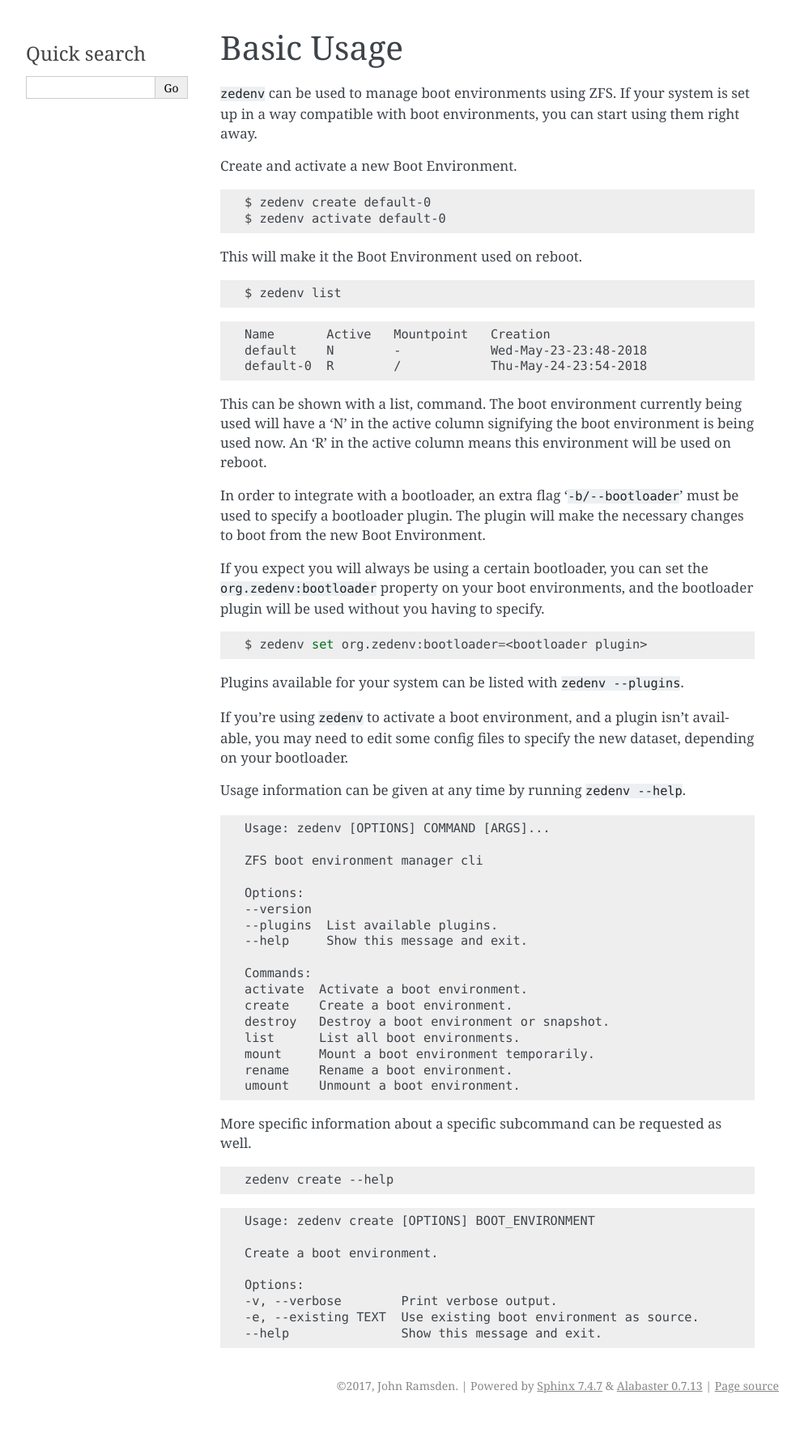
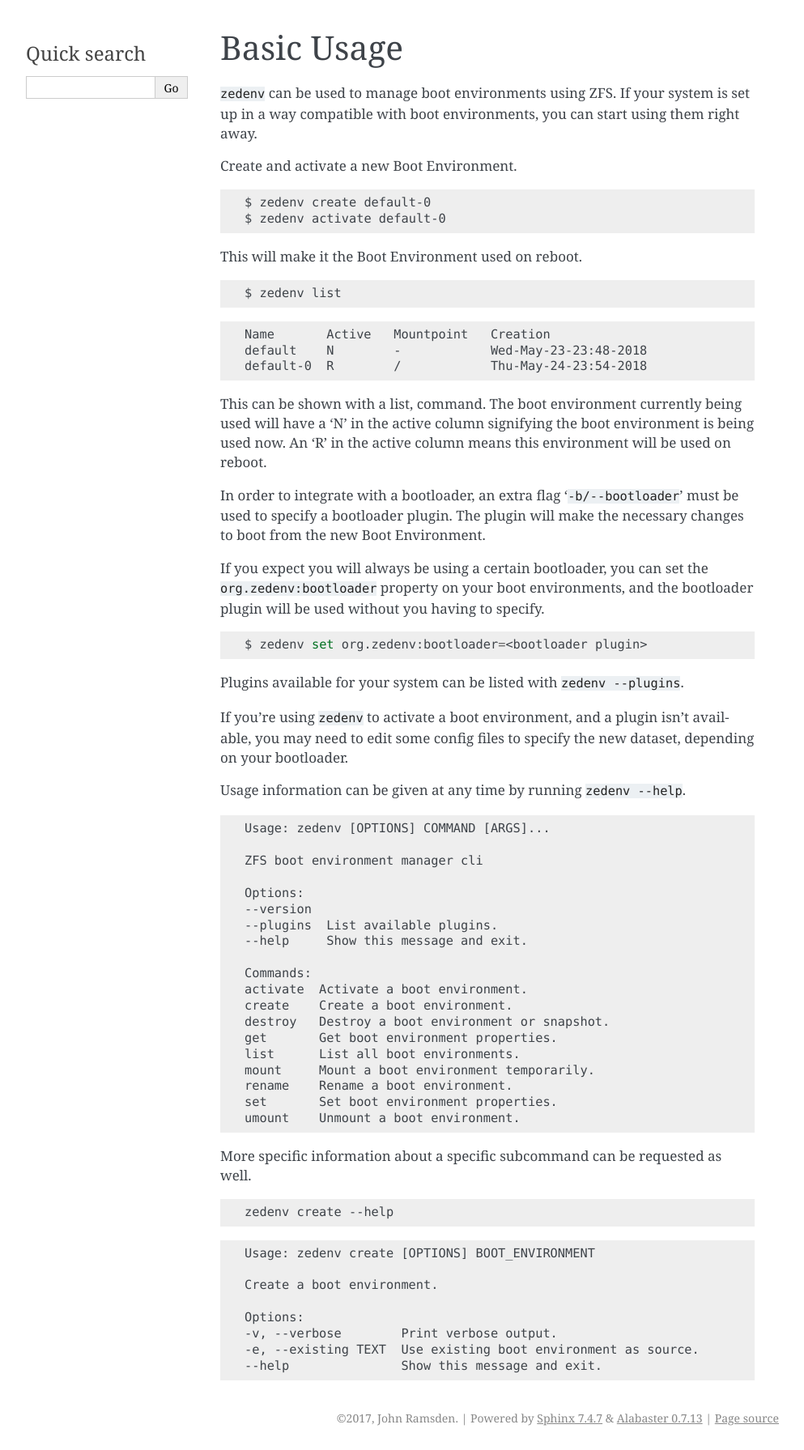
Before and after one commit to johnramsden/zedenv, a Sphinx documentation site: the page built from doc/source/basic-usage.rst, in a window 1280 px wide. Shown: the whole page at 81% size, without its empty margins (148-1141 px from the left). Built offline with Sphinx 7.4.7, drawn with Linux system fonts in a browser that asks for light colours; before the commit the page ends 1751 px from its top, so only the background shows below that.

Commit message:
Add 'get' and 'set' to basic usage

```diff
--- a/doc/source/basic-usage.rst
+++ b/doc/source/basic-usage.rst
@@ -65,9 +65,11 @@
     activate  Activate a boot environment.
     create    Create a boot environment.
     destroy   Destroy a boot environment or snapshot.
+    get       Get boot environment properties.
     list      List all boot environments.
     mount     Mount a boot environment temporarily.
     rename    Rename a boot environment.
+    set       Set boot environment properties.
     umount    Unmount a boot environment.
 
 More specific information about a specific subcommand can be requested as well.
```
